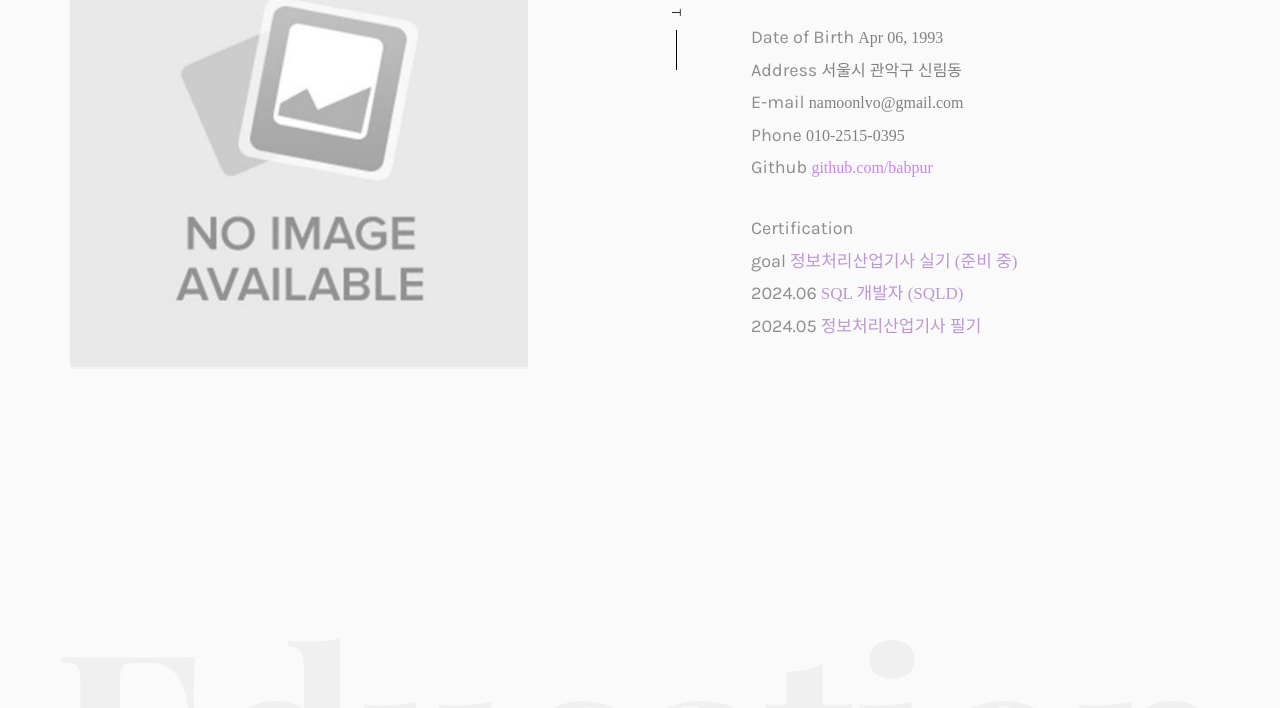
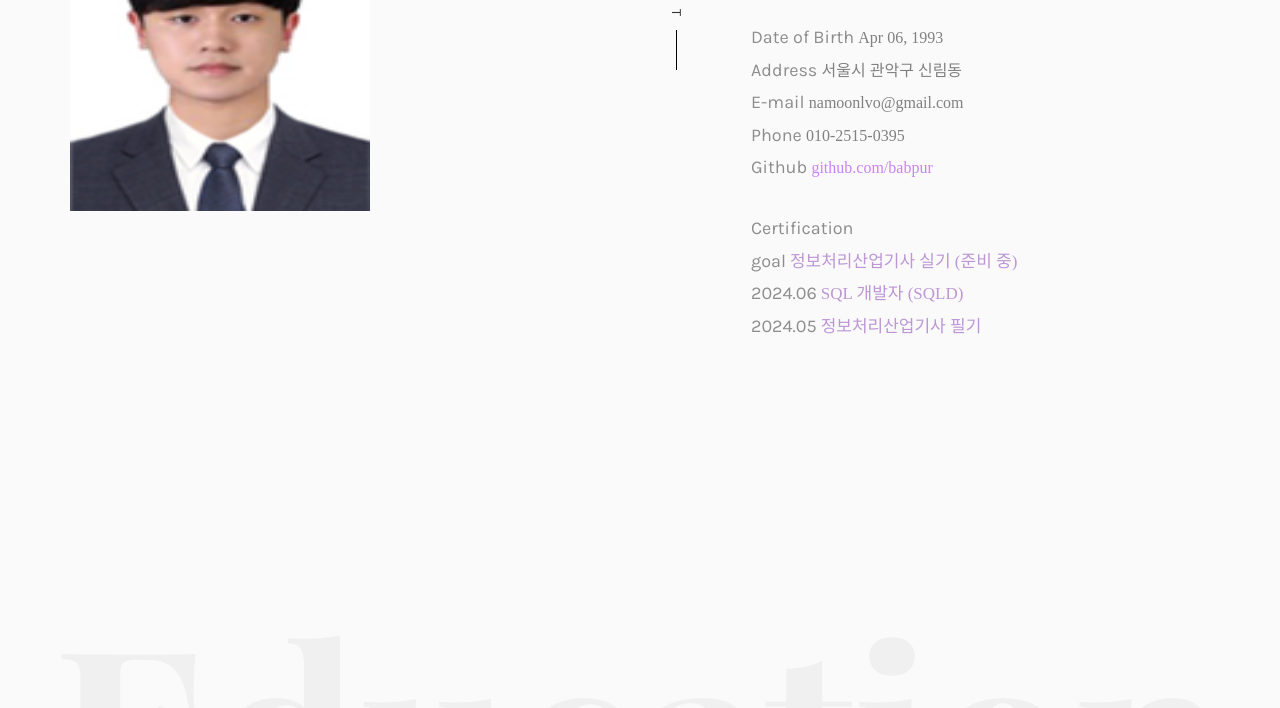
Before and after one commit to babpur/babpur.github.io, a plain HTML site: page index.html in a window 1280 px wide. Shown: the part 392-1100 px from the top of the page. Drawn offline with nearby package versions, Linux system fonts and the light colour scheme; files whose address does not match are found by name; a web font is replaced by a local one.

Commit message:
[2024.08.01] resume update

```diff
--- a/index.html
+++ b/index.html
@@ -115,7 +115,7 @@
 				<div class="row row-padded-bottom">
 					<div class="col-md-5 animate-box">
 						<br>
-						<img class="img-responsive about-img" src="./images/noImage.jpg" style="margin-top: 25%;">
+						<img class="img-responsive about-img" src="./images/jihoon.png" style="margin-top: 25%; width: 300px; height: 300px;">
 					</div>
 					<div class="col-md-7 col-md-push-1 animate-box">
 						<div class="about-desc">
```
